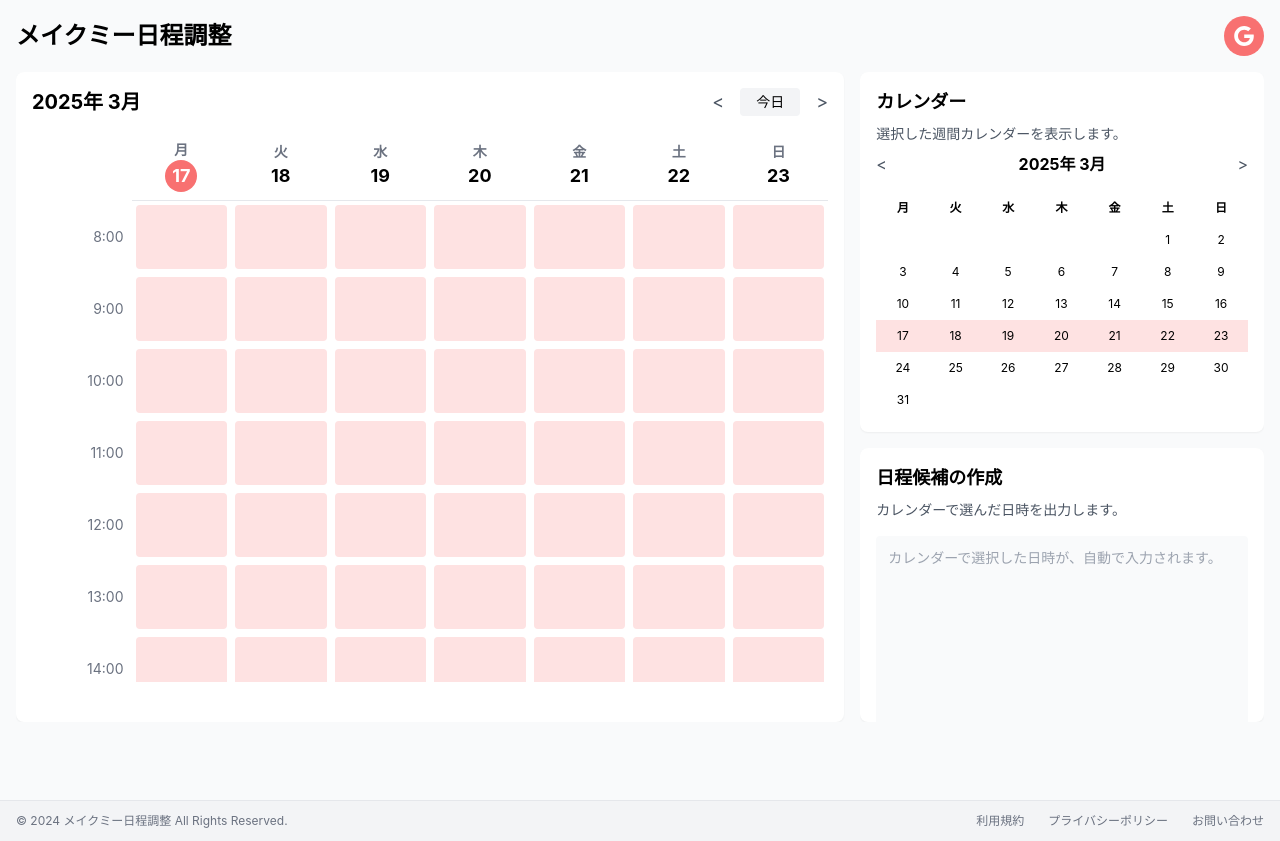
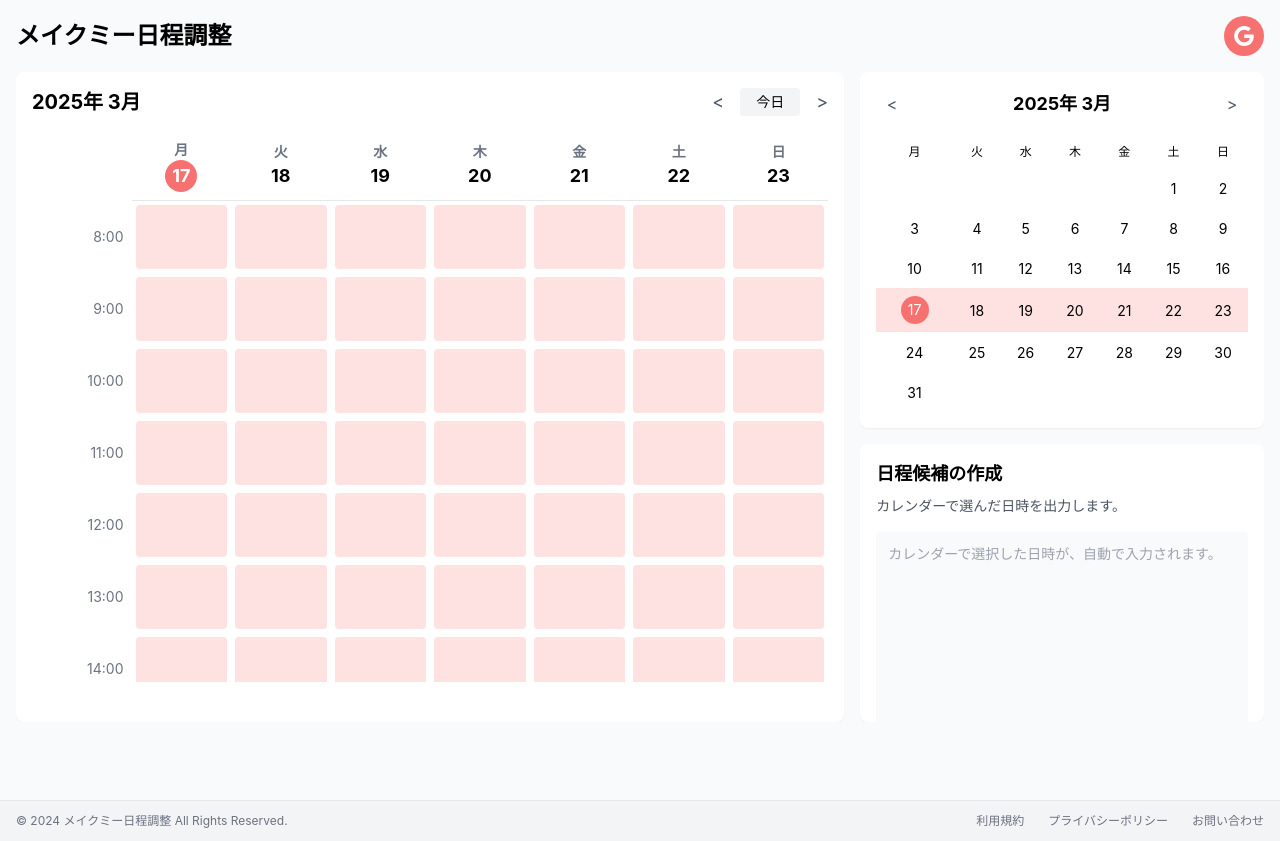
Before and after one commit to HironoriKan/makeme-nichocale, a Next.js app: page / in a window 1280 px wide. Built offline with nearby package versions, Linux system fonts and the light colour scheme.

Commit message:
デスクトップの修正

```diff
--- a/components/CalendarTextGenerator.js
+++ b/components/CalendarTextGenerator.js
@@ -1642,20 +1642,17 @@ const CalendarTextGenerator = ({
             <div style={{ width: 'calc(33% - 8px)', minWidth: '300px', maxWidth: '500px' }} className="flex flex-col gap-4 overflow-hidden">
               {/* 右上：ミニカレンダー */}
               <div className="bg-white rounded-lg p-4 shadow-sm">
-                <h2 className="text-lg font-bold mb-2">カレンダー</h2>
-                <p className="text-sm text-gray-600 mb-2">選択した週間カレンダーを表示します。</p>
-
                 <div className="flex justify-between items-center mb-4">
-                  <button onClick={previousWeek} className="text-gray-600">&lt;</button>
-                  <span className="font-bold">{`${currentDate.getFullYear()}年 ${currentDate.getMonth() + 1}月`}</span>
-                  <button onClick={nextWeek} className="text-gray-600">&gt;</button>
+                  <button onClick={previousMonth} className="text-gray-600 hover:bg-gray-100 w-8 h-8 flex items-center justify-center rounded-full">&lt;</button>
+                  <span className="font-bold text-lg">{`${currentDate.getFullYear()}年 ${currentDate.getMonth() + 1}月`}</span>
+                  <button onClick={nextMonth} className="text-gray-600 hover:bg-gray-100 w-8 h-8 flex items-center justify-center rounded-full">&gt;</button>
                 </div>
 
                 <table className="w-full">
                   <thead>
                     <tr>
                       {weekdays.map(day => (
-                        <th key={day} className="text-center py-2 text-xs">{day}</th>
+                        <th key={day} className="text-center py-2 text-xs font-medium">{day}</th>
                       ))}
                     </tr>
                   </thead>
@@ -1749,18 +1746,44 @@ const CalendarTextGenerator = ({
       <tr key={weekIndex} className={weekIndex === selectedWeekIndex ? 'bg-red-100' : ''}>
         {Array.from({ length: 7 }).map((_, dayIndex) => {
           const day = days[weekIndex * 7 + dayIndex];
+
+          // 今日の日付かどうかチェック
+          const isToday = day &&
+            day.getDate() === today.getDate() &&
+            day.getMonth() === today.getMonth() &&
+            day.getFullYear() === today.getFullYear();
+
           return (
             <td
               key={dayIndex}
-              className="text-center py-2 text-xs cursor-pointer"
+              className={`text-center py-2 cursor-pointer ${isToday ? 'relative' : ''}`}
               onClick={() => day && setCurrentDate(day)}
             >
-              {day?.getDate() || ''}
+              {day && (
+                <span className={`text-sm inline-flex items-center justify-center ${
+                  isToday ? 'bg-red-400 text-white rounded-full w-7 h-7' : ''
+                }`}>
+                  {day.getDate()}
+                </span>
+              )}
             </td>
           );
         })}
       </tr>
     ));
+  };
+
+  // 月の移動関数を追加
+  const previousMonth = () => {
+    const newDate = new Date(currentDate);
+    newDate.setMonth(currentDate.getMonth() - 1);
+    setCurrentDate(newDate);
+  };
+
+  const nextMonth = () => {
+    const newDate = new Date(currentDate);
+    newDate.setMonth(currentDate.getMonth() + 1);
+    setCurrentDate(newDate);
   };
 
   // グローバルスタイルを追加
```
